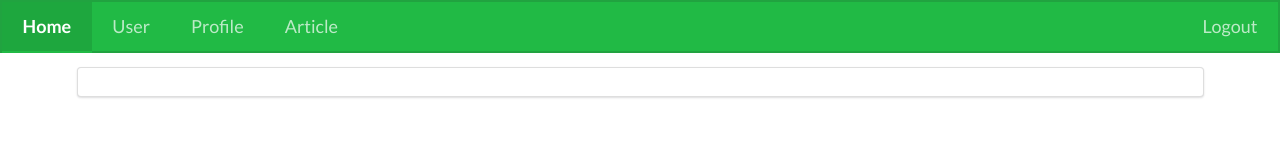
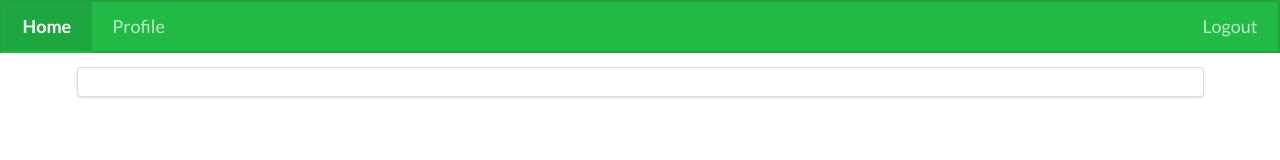
Before and after one commit to iwamoto-OwO/intern-mti, a Vue app: page / in a window 1280 px wide. Shown: the top 160 px of the page. Built offline with nearby package versions, Linux system fonts and the light colour scheme; the HTML template or start-up script is replaced by a standard one.

Commit message:
HedderV2

```diff
--- a/src/components/Menu.vue
+++ b/src/components/Menu.vue
@@ -1,9 +1,7 @@
 <template>
     <div class="ui secondary pointing green inverted massive menu">
         <router-link active-class="active" class ="item" exact to="/">Home</router-link>
-        <router-link class ="item" to='/user'>User</router-link>
         <router-link class ="item" to="/profile">Profile</router-link>
-        <router-link class ="item" to='/article'>Article</router-link>
         <div class="right menu">
             <a @click="logout" class="item">Logout</a>
         </div>
```
